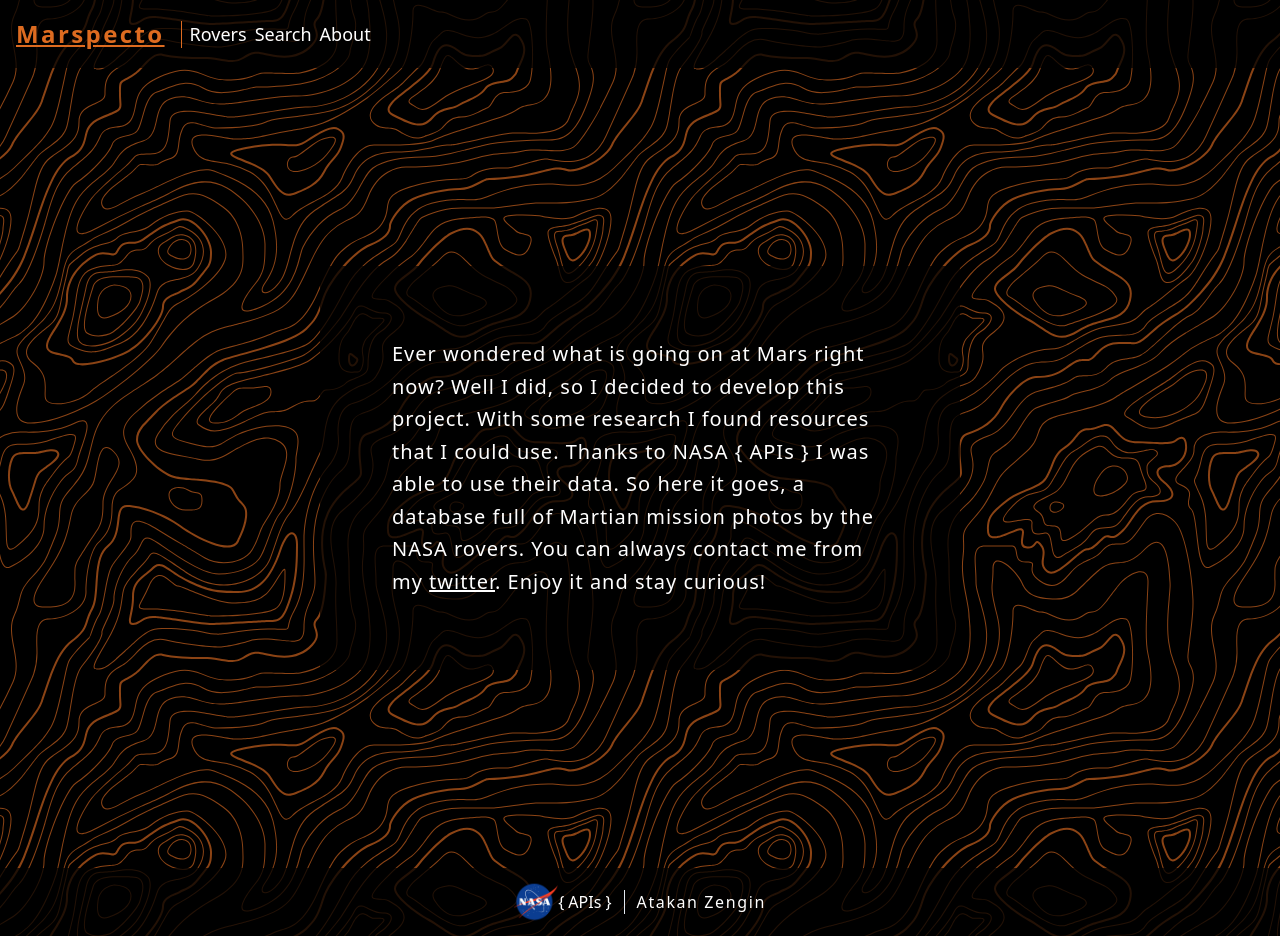
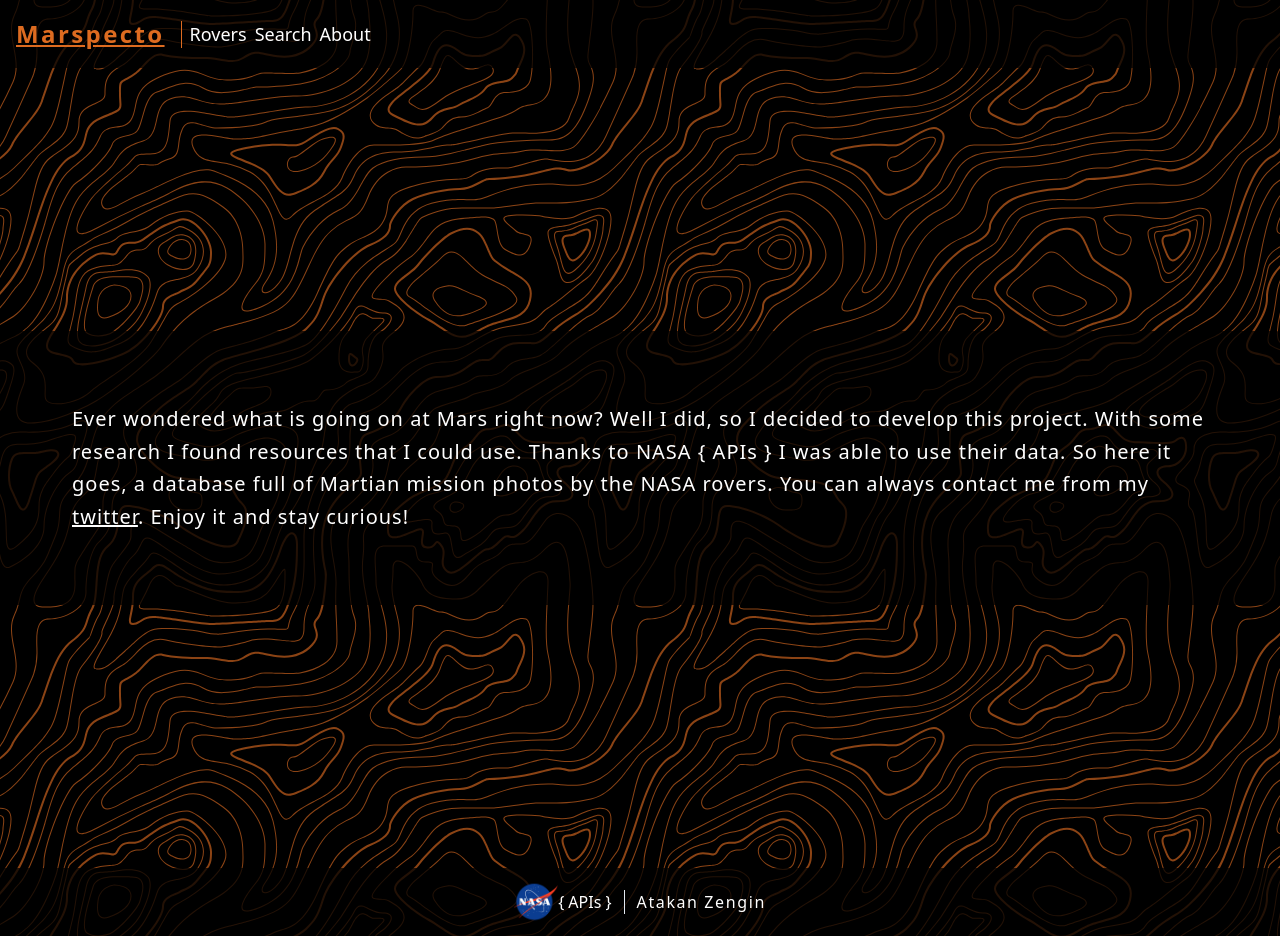
Before and after one commit to atakanzen/Marspecto, a Nuxt app: page /About in a window 1280 px wide. Built offline with nearby package versions, Linux system fonts and the light colour scheme.

Commit message:
Fixed About page

```diff
--- a/pages/About/index.vue
+++ b/pages/About/index.vue
@@ -1,6 +1,6 @@
 <template>
-  <div class="flex items-center justify-center">
-    <div class="flex w-1/2 justify-center items-center h-screen">
+  <div class="flex items-center justify-center h-screen overflow-auto">
+    <div class="static">
       <div class="bg-black bg-opacity-75 p-16 rounded">
         <div class="font-hairline tracking-wider text-xl text-white p-2 leading-relaxed">
           Ever wondered what is going on at Mars right now?
```
